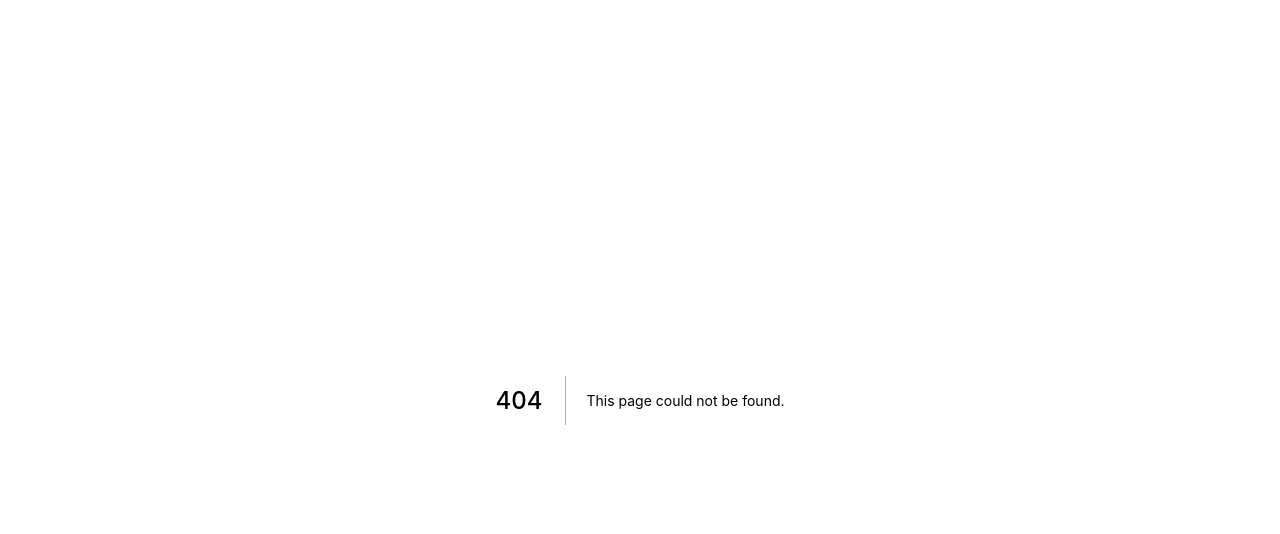
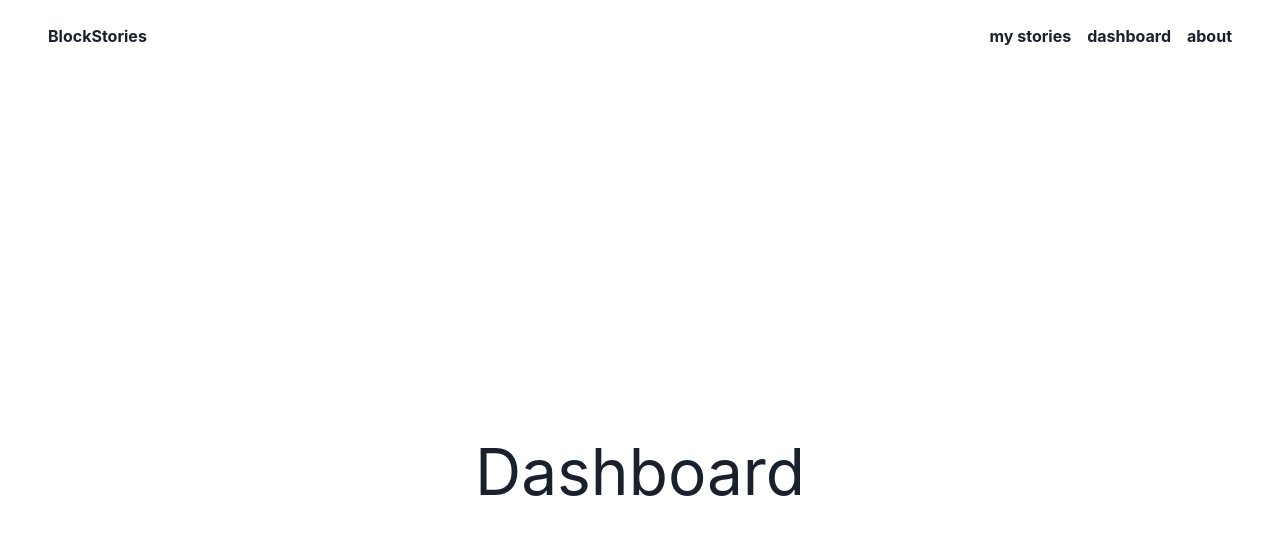
Before and after one commit to mathesond2/blockstories, a Next.js app: page /dashboard in a window 1280 px wide. Before the commit this address had no page. Shown: the top 534 px of the page. Built offline with nearby package versions, Linux system fonts and the light colour scheme.

Commit message:
add static pages, nav, styling

```diff
--- /dev/null
+++ b/components/headMetadata.jsx
@@ -0,0 +1,11 @@
+import Head from 'next/head'
+
+export default function HeadMetadata() {
+  return (
+    <Head>
+      <title>BlockStories</title>
+      <meta name="description" content="a better way to talk about events that happen on-chain" />
+      <link rel="icon" href="/favicon.ico" />
+    </Head>
+  )
+}
--- /dev/null
+++ b/components/nav.jsx
@@ -0,0 +1,27 @@
+import * as React from 'react';
+import Link from 'next/link';
+import { Container } from '@chakra-ui/react'
+
+const Nav = () => (
+  <Container maxW="container.xl" className="top-nav">
+    <strong>
+      <Link href='/'>BlockStories</Link>
+    </strong>
+
+    <nav>
+      <ul className="link-list">
+        <li className="link-list__item">
+          <Link href='/my-stories'>my stories</Link>
+        </li>
+        <li className="link-list__item">
+          <Link href='/dashboard'>dashboard</Link>
+        </li>
+        <li className="link-list__item">
+          <a href="/about">about</a>
+        </li>
+      </ul>
+    </nav>
+  </Container>
+);
+
+export default Nav;
--- /dev/null
+++ b/pages/dashboard.js
@@ -0,0 +1,16 @@
+import styles from '../styles/Home.module.css'
+import Nav from '../components/nav';
+import HeadMetadata from '../components/headMetadata';
+
+export default function Dashboard() {
+  return (
+    <div className={styles.container}>
+      <HeadMetadata/>
+      <Nav/>
+
+      <main className={styles.main}>
+        <h1 className={styles.title}>Dashboard</h1>
+      </main>
+    </div>
+  )
+}
--- a/pages/index.js
+++ b/pages/index.js
@@ -1,5 +1,4 @@
 import Head from 'next/head'
-import Image from 'next/image'
 import styles from '../styles/Home.module.css'
 import {
   Accordion,
@@ -9,6 +8,7 @@ import {
   AccordionPanel,
   AccordionIcon,
 } from '@chakra-ui/react'
+import Nav from '../components/nav';
 
 export default function Home() {
   return (
@@ -18,6 +18,8 @@ export default function Home() {
         <meta name="description" content="Generated by create next app" />
         <link rel="icon" href="/favicon.ico" />
       </Head>
+
+      <Nav/>
 
       <main className={styles.main}>
         <Accordion>
--- a/styles/globals.css
+++ b/styles/globals.css
@@ -14,3 +14,26 @@ a {
 * {
   box-sizing: border-box;
 }
+
+.link-list {
+  list-style: none;
+  display: flex;
+  justify-content: space-between;
+}
+
+.link-list__item {
+  margin-left: 1rem;
+  font-weight: bold;
+}
+
+.top-nav {
+  display: flex;
+  flex-direction: row;
+  -webkit-box-align: center;
+  align-items: center;
+  -webkit-box-pack: justify;
+  justify-content: space-between;
+  height: 4.5rem;
+  padding-inline-start: 2rem;
+  padding-inline-end: 2rem;
+}
```
Also changed, not shown: pages/about.js (added, +16 -0 lines), pages/my-stories.js (added, +16 -0 lines).
